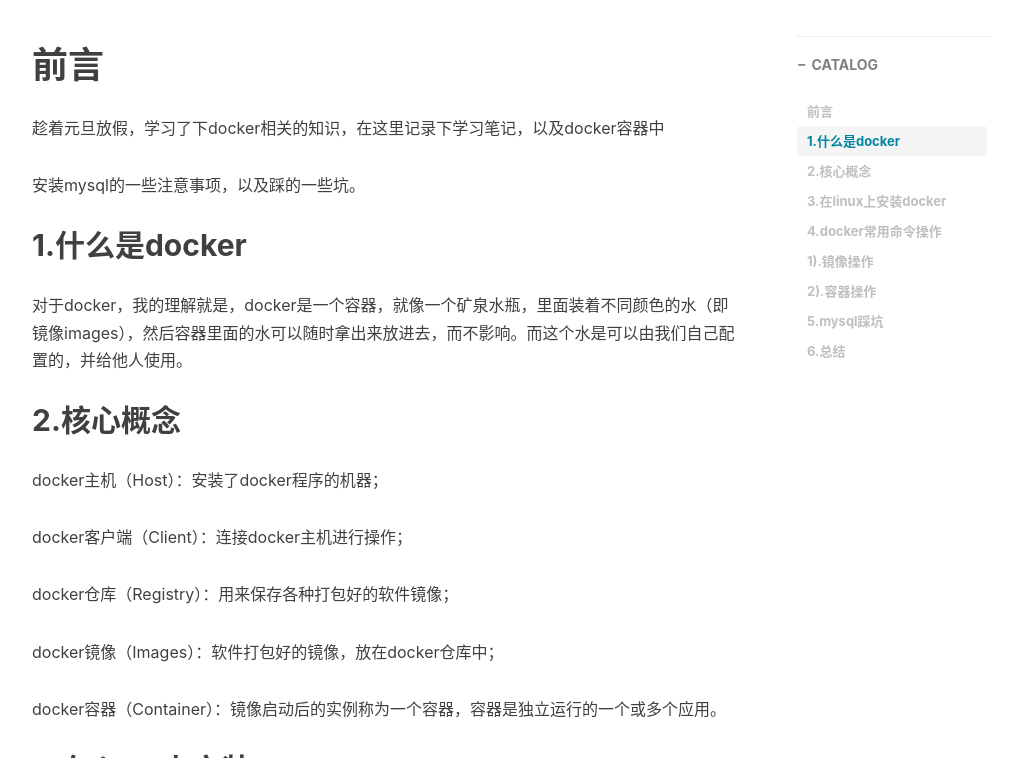
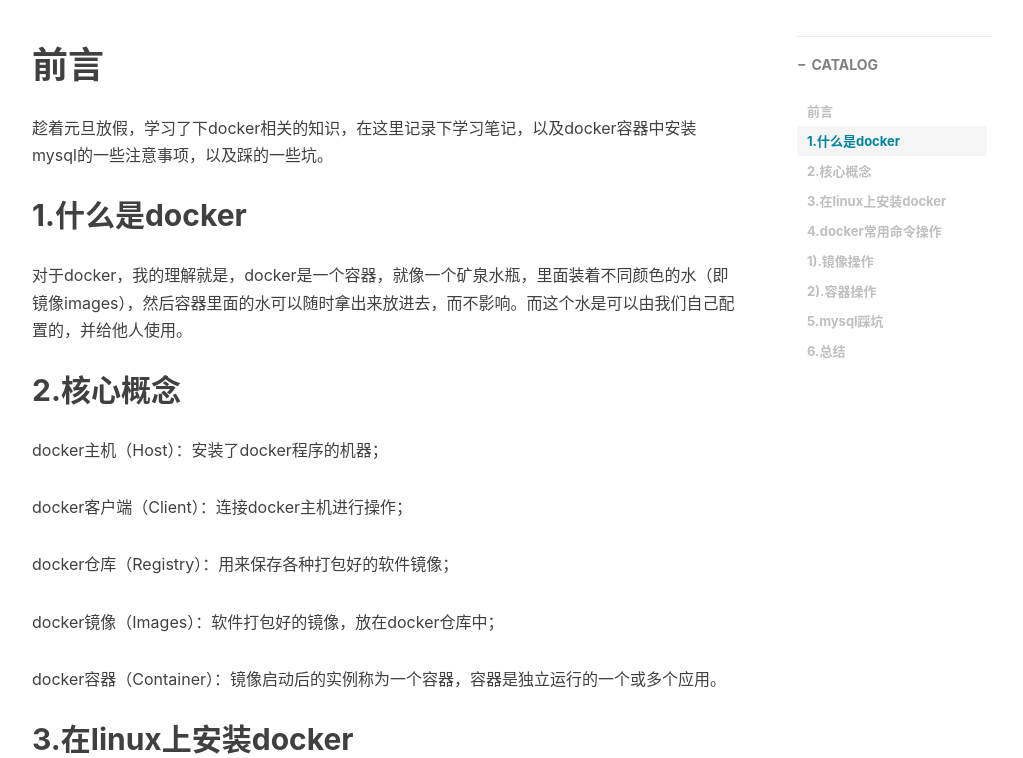
Before and after one commit to Bjorne1/Bjorne1.github.io, a Jekyll site: the page built from _posts/2018-12-31-docker-mysql.md, in a window 1280 px wide and 900 px high, scrolled down 385 px, cut to the strip 142-900 px from the top of the window. Shown: the whole strip, without its empty margins (233-1256 px from the left). Built offline with Jekyll 4.4.1, drawn with Linux system fonts in a browser that asks for light colours; nearby versions of some CDN libraries; comment, search, counter and statistics services are not loaded.

Commit message:
update
happy new year

```diff
--- a/_posts/2018-12-31-docker-mysql.md
+++ b/_posts/2018-12-31-docker-mysql.md
@@ -12,9 +12,7 @@
 
 # 前言
 
-趁着元旦放假，学习了下docker相关的知识，在这里记录下学习笔记，以及docker容器中
-
-安装mysql的一些注意事项，以及踩的一些坑。
+趁着元旦放假，学习了下docker相关的知识，在这里记录下学习笔记，以及docker容器中安装mysql的一些注意事项，以及踩的一些坑。
 
 ## 1.什么是docker
 
```
